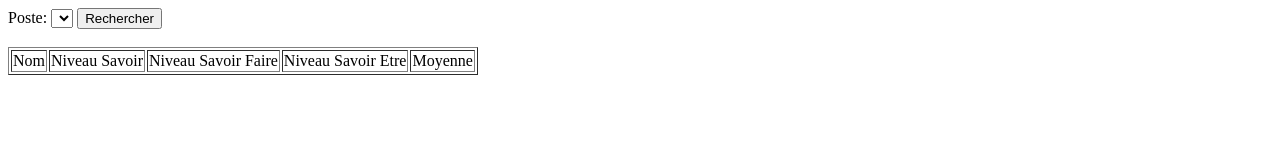
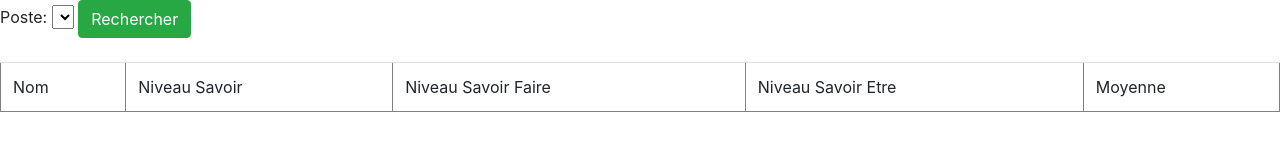
Before and after one commit to DamienEvrard/hackaton, a website: page public/formulairePoste.html in a window 1280 px wide. Drawn offline with nearby package versions, Linux system fonts and the light colour scheme; no server answers.

Commit message:
Cest bon

```diff
--- a/public/formulairePoste.html
+++ b/public/formulairePoste.html
@@ -5,23 +5,33 @@
     <script src="/packages/jquery/dist/jquery.min.js"></script>
     <script src="https://cdn.jsdelivr.net/npm/popper.js@1.16.0/dist/umd/popper.min.js" integrity="sha384-Q6E9RHvbIyZFJoft+2mJbHaEWldlvI9IOYy5n3zV9zzTtmI3UksdQRVvoxMfooAo" crossorigin="anonymous"></script>
     <script src="https://stackpath.bootstrapcdn.com/bootstrap/4.4.1/js/bootstrap.min.js" integrity="sha384-wfSDF2E50Y2D1uUdj0O3uMBJnjuUD4Ih7YwaYd1iqfktj0Uod8GCExl3Og8ifwB6" crossorigin="anonymous"></script>
+    <link rel="stylesheet" href="https://stackpath.bootstrapcdn.com/bootstrap/4.4.1/css/bootstrap.min.css" integrity="sha384-Vkoo8x4CGsO3+Hhxv8T/Q5PaXtkKtu6ug5TOeNV6gBiFeWPGFN9MuhOf23Q9Ifjh" crossorigin="anonymous">
     <title></title>
   </head>
   <body>
     <form id="choixPoste" action="/qualifie" method="post">
       <label>Poste: </label>
-      <select  id="postList" name="postList" class="listePost"></select>
+      <select  id="postList" name="postList" class="lmdb-select md-form"></select>
 
-      <button type="submit" name="button">Rechercher</button>
+      <button class="btn btn-success" type="submit" name="button">Rechercher</button>
     </form>
 
     <br>
 
-    <table border="1" id="listeOK">
-      <tr><td>Nom</td><td>Niveau Savoir</td><td>Niveau Savoir Faire</td><td>Niveau Savoir Etre</td><td>Moyenne</td></tr>
+    <table border="1"  class="table table-striped">
+      <thead>
+        <tr>
+        <td>Nom</td>
+        <td>Niveau Savoir</td>
+        <td>Niveau Savoir Faire</td>
+        <td>Niveau Savoir Etre</td>
+        <td>Moyenne</td>
+      </tr>
+    </thead>
+    <tbody id="listeOK">
 
+    </tbody>
     </table>
-
 
   </body>
   <script>
@@ -34,9 +44,12 @@
         url: 'allPoste/',
         dataType: 'json',
         success: function(data) {
-          console.log(data)
+
           (data).forEach(function(d,i) {
-            $('.listePost').append('<option value='+d.id+'>'+d.libelle+'</option>');
+            console.log(d.id);
+            console.log(d.libelle);
+            $('#postList').append('<option value='+d.id+'>'+d.libelle+'</option>');
+
           });
         },
         error: function(x, error) {
--- a/server.js
+++ b/server.js
@@ -92,7 +92,7 @@ app.get('/posteOK', function(req, res) {
 	});
 });
 
-var port = 8080;
+var port = 8030;
 var server = app.listen(port, function(){
   console.log('listening on *:'+port);
 });
```
Also changed, not shown: public/detailsPersonnel.html (+12 -2 lines), public/formulairePersonnel.html (+11 -4 lines).
